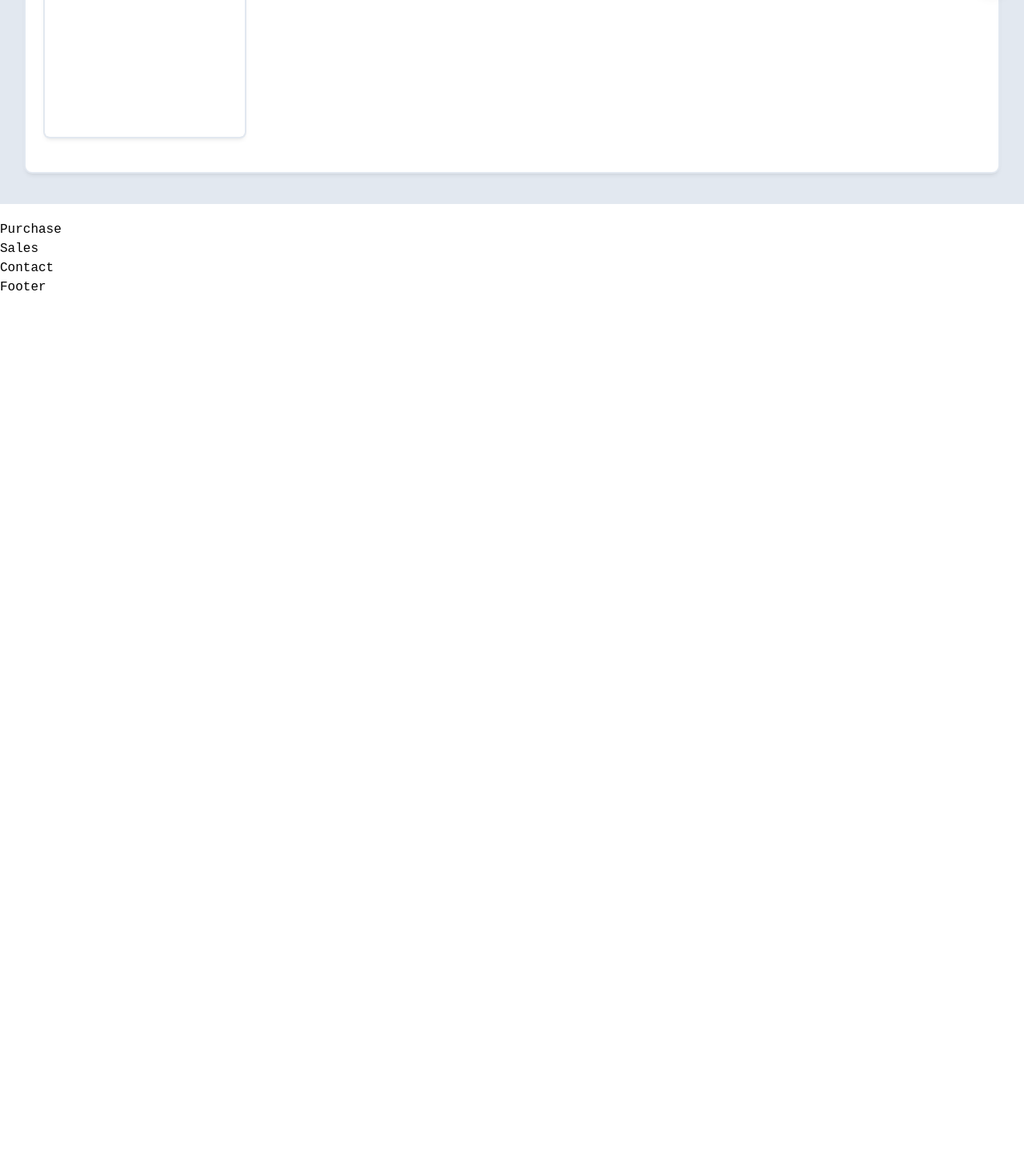
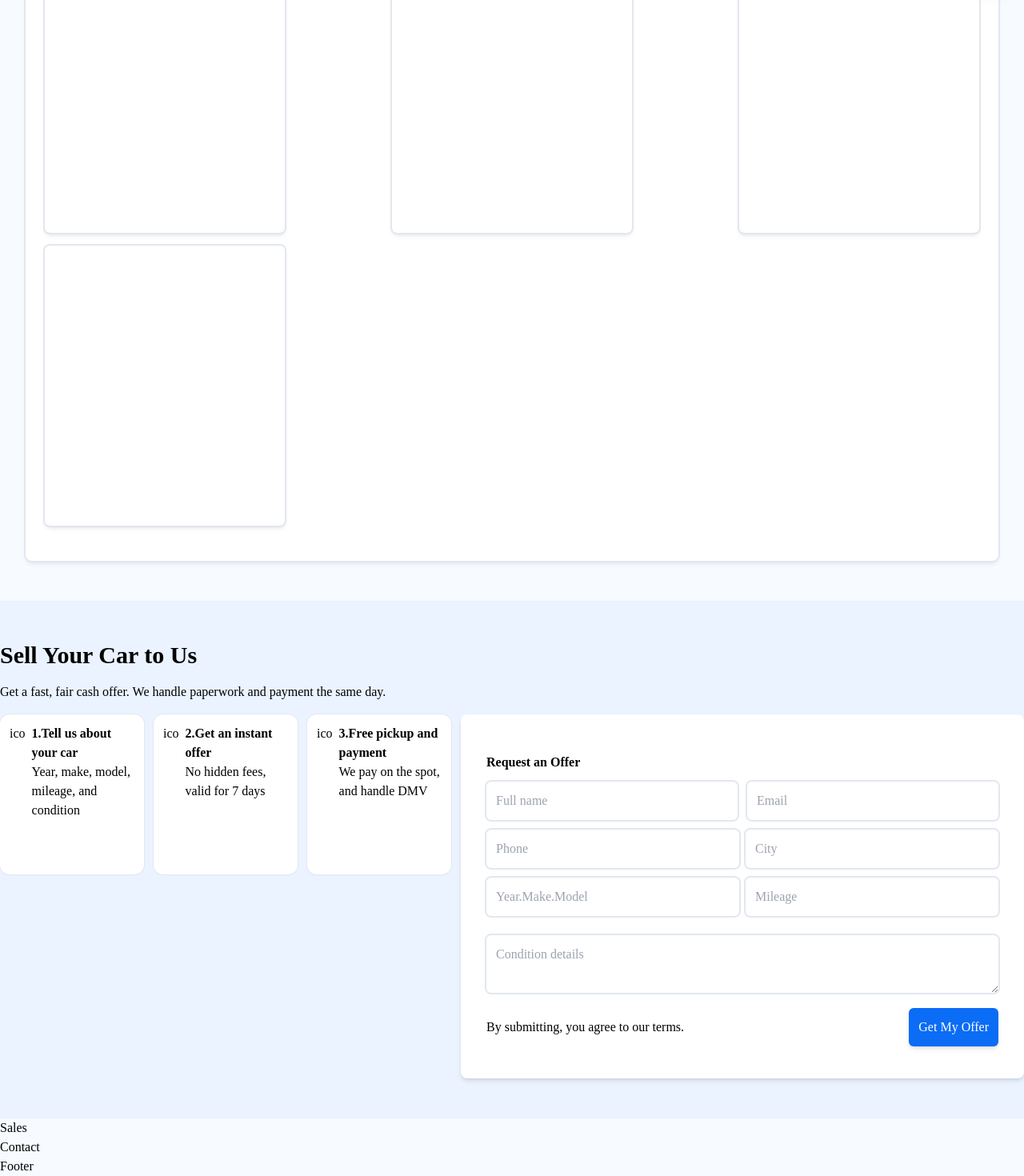
Before and after one commit to lightpc90/delok, a Next.js app: page / in a window 1280 px wide. Shown: the part 797-2267 px from the top of the page at 80% size. Before the commit the page ends 1168 px from the top, so only its background shows below. Built offline with nearby package versions, Linux system fonts and the light colour scheme.

Commit message:
`Update global styles, layout, and component styles for the upgrade section`

```diff
--- a/src/app/globals.css
+++ b/src/app/globals.css
@@ -3,5 +3,5 @@
 @tailwind utilities;
 
 body {
-	font-family: "Courier New", Courier, monospace;
+	background-color: #f7faff;
 }
--- a/src/app/layout.tsx
+++ b/src/app/layout.tsx
@@ -1,8 +1,14 @@
 import type { Metadata } from "next";
+import { Inter } from "next/font/google";
 // import localFont from "next/font/local";
 import "./globals.css";
 import ConditionalLayout from "@/components/Layout";
 import ChatButton from "@/components/chat/ChatButton";
+
+const inter = Inter({
+	subsets: ["latin"],
+	variable: "--font-inter",
+});
 
 // const geistSans = localFont({
 //   src: "./fonts/GeistVF.woff",
@@ -27,7 +33,7 @@ export default function RootLayout({
 }>) {
 	return (
 		<html lang="en">
-			<body className={`w-[100vw]`}>
+			<body className={`${inter.variable} w-[100vw]`}>
 				<ConditionalLayout>
 					{children}
 					<ChatButton />
--- a/src/components/upgrade/Header/Header.jsx
+++ b/src/components/upgrade/Header/Header.jsx
@@ -3,7 +3,7 @@ import React from "react";
 
 const Header = () => {
 	return (
-		<section className=" px-[40px] h-[100px] w-full flex items-center justify-between text-sky-600 font-semibold bg-slate-200 shadow-sm mb-[50px]">
+		<section className=" px-[40px] h-[100px] w-full flex items-center justify-between text-[#043369] font-semibold bg-[#eaf3ff] shadow-sm">
 			<div className="text-2xl">Delok Autos</div>
 			<div className="flex items-center gap-[40px]">
 				<button className="p-3 rounded-md bg-blue-700 text-white shadow-md">
--- a/src/components/upgrade/Hero/Hero.jsx
+++ b/src/components/upgrade/Hero/Hero.jsx
@@ -2,17 +2,18 @@ import React from "react";
 
 const Hero = () => {
 	return (
-		<section className="flex flex-wrap items-center px-[40px] w-full max-w-[1500px] mx-auto ">
+		<section className="bg-white py-[50px]">
+			<div className="flex flex-wrap items-center px-[40px] w-full max-w-[1500px] mx-auto">
 				<div className="flex-1 flex-col gap-4">
 					<div className="mb-4">
 						<p className="text-sm text-sky-600 bg-slate-200 rounded-lg py-2 px-3 w-fit">
 							Premium rentals. easy sales
 						</p>
-					<h1 className="font-bold text-slate-800 text-3xl">
+						<h1 className="font-bold text-[#0f1724] text-3xl">
 							Car Rentals, Easy Sales, and Curated Buys
 						</h1>
 					</div>
-				<p className="mb-4">
+					<p className="mb-4 text-[#667085]">
 						Professional service with flexible rentals, instant cash offers for
 						your car, and a handpicked selection of vehicles for sale
 					</p>
@@ -62,6 +63,7 @@ const Hero = () => {
 						Search Rentals
 					</button>
 				</div>
+			</div>
 		</section>
 	);
 };
--- a/src/components/upgrade/Purchase/Purchase.jsx
+++ b/src/components/upgrade/Purchase/Purchase.jsx
@@ -1,7 +1,97 @@
 import React from "react";
 
 const Purchase = () => {
-	return <div>Purchase</div>;
+	return (
+		<section className="bg-[#eaf3ff] py-[50px]">
+			<div className="w-full max-w-[1500px] flex flex-col gap-4 mx-auto ">
+				<h1 className="font-bold text-3xl">Sell Your Car to Us</h1>
+				<p>
+					Get a fast, fair cash offer. We handle paperwork and payment the same
+					day.
+				</p>
+				{/* cards */}
+				<div className="flex gap-3 w-full">
+					<div className="flex gap-3">
+						{/* tell us about your car */}
+						<div className="flex gap-2 w-[180px] h-[200px] rounded-xl ring-1 ring-slate-200 shadow-sm bg-white p-3">
+							<span>ico</span>
+							<div className="flex flex-col">
+								<h2 className="font-bold">1.Tell us about your car</h2>
+								<p>Year, make, model, mileage, and condition</p>
+							</div>
+						</div>
+						{/* Get an instant offer */}
+						<div className="flex gap-2 w-[180px] h-[200px] rounded-xl ring-1 ring-slate-200 shadow-sm bg-white p-3">
+							<span>ico</span>
+							<div className="flex flex-col">
+								<h2 className="font-bold">2.Get an instant offer</h2>
+								<p>No hidden fees, valid for 7 days</p>
+							</div>
+						</div>
+						{/* tell us about your car */}
+						<div className="flex gap-2 w-[180px] h-[200px] rounded-xl ring-1 ring-slate-200 shadow-sm bg-white p-3">
+							<span>ico</span>
+							<div className="flex flex-col">
+								<h2 className="font-bold">3.Free pickup and payment</h2>
+								<p>We pay on the spot, and handle DMV</p>
+							</div>
+						</div>
+					</div>
+					{/* request an offer form */}
+					<div className="bg-[#ffffff] rounded-lg shadow-md px-8  py-[40px] flex-1 flex-col gap-6 ">
+						<h2 className="my-2 font-bold">Request an Offer</h2>
+						<div className="w-full flex items-center gap-3 my-3">
+							<input
+								className="w-full ring-2 ring-slate-200 rounded-md p-3"
+								type="text"
+								placeholder="Full name"
+							/>
+							<input
+								className="w-full ring-2 ring-slate-200 rounded-md p-3"
+								type="text"
+								placeholder="Email"
+							/>
+						</div>
+						<div className="w-full flex items-center gap-2 my-3">
+							<input
+								className="w-full ring-2 ring-slate-200 rounded-md p-3"
+								type="number"
+								placeholder="Phone"
+							/>
+							<input
+								className="w-full ring-2 ring-slate-200 rounded-md p-3"
+								type="text"
+								placeholder="City"
+							/>
+						</div>
+						<div className="w-full flex items-center gap-2 my-3">
+							<input
+								className="w-full ring-2 ring-slate-200 rounded-md p-3"
+								type="text"
+								placeholder="Year.Make.Model"
+							/>
+							<input
+								className="w-full ring-2 ring-slate-200 rounded-md p-3"
+								type="text"
+								placeholder="Mileage"
+							/>
+						</div>
+						{/* condiion details */}
+						<textarea
+							className="w-full ring-2 ring-slate-200 rounded-md p-3 my-3"
+							placeholder="Condition details"
+						/>
+						<div className="flex items-center justify-between">
+							<p>By submitting, you agree to our terms. </p>
+							<button className="p-3 rounded-md shadow-md text-white bg-[#0b6cf6]">
+								Get My Offer
+							</button>
+						</div>
+					</div>
+				</div>
+			</div>
+		</section>
+	);
 };
 
 export default Purchase;
--- a/src/components/upgrade/Rental/Rental.jsx
+++ b/src/components/upgrade/Rental/Rental.jsx
@@ -2,8 +2,8 @@ import React from "react";
 
 const Rental = () => {
 	return (
-		<section className="bg-slate-200 flex flex-col gap-4 my-[20px] py-[40px]">
-			<div className="w-full max-w-[1500px] mx-auto">
+		<section className=" py-[50px]">
+			<div className="w-full max-w-[1500px] mx-auto flex flex-col gap-4">
 				<h1 className="text-3xl font-bold">Car Rentals</h1>
 				<p>
 					Find the perfect ride for your trip. Transparent pricing, daily or
@@ -35,7 +35,12 @@ const Rental = () => {
 						</label>
 					</div>
 					{/* car cards */}
-					<div className="my-[20px] ring-2 ring-slate-200 shadow-md rounded-md w-[250px] h-[300px]"></div>
+					<div className="w-full flex flex-wrap my-[20px] gap-4 justify-between">
+						<div className=" ring-2 ring-slate-200 shadow-md rounded-md w-[300px] h-[350px]"></div>
+						<div className=" ring-2 ring-slate-200 shadow-md rounded-md w-[300px] h-[350px]"></div>
+						<div className=" ring-2 ring-slate-200 shadow-md rounded-md w-[300px] h-[350px]"></div>
+						<div className=" ring-2 ring-slate-200 shadow-md rounded-md w-[300px] h-[350px]"></div>
+					</div>
 				</div>
 			</div>
 		</section>
```
Lines whose indentation alone changed are shown as unchanged.
